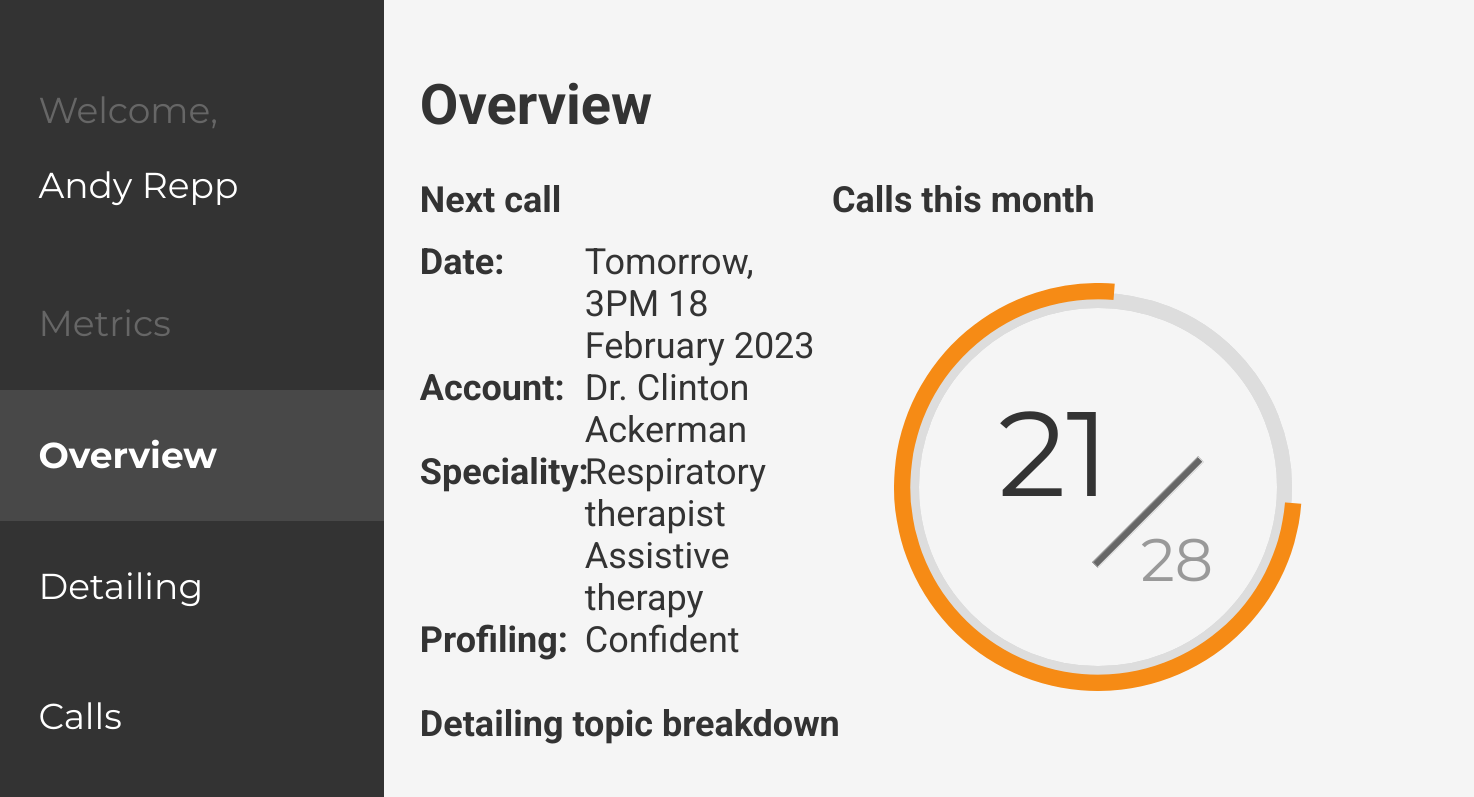
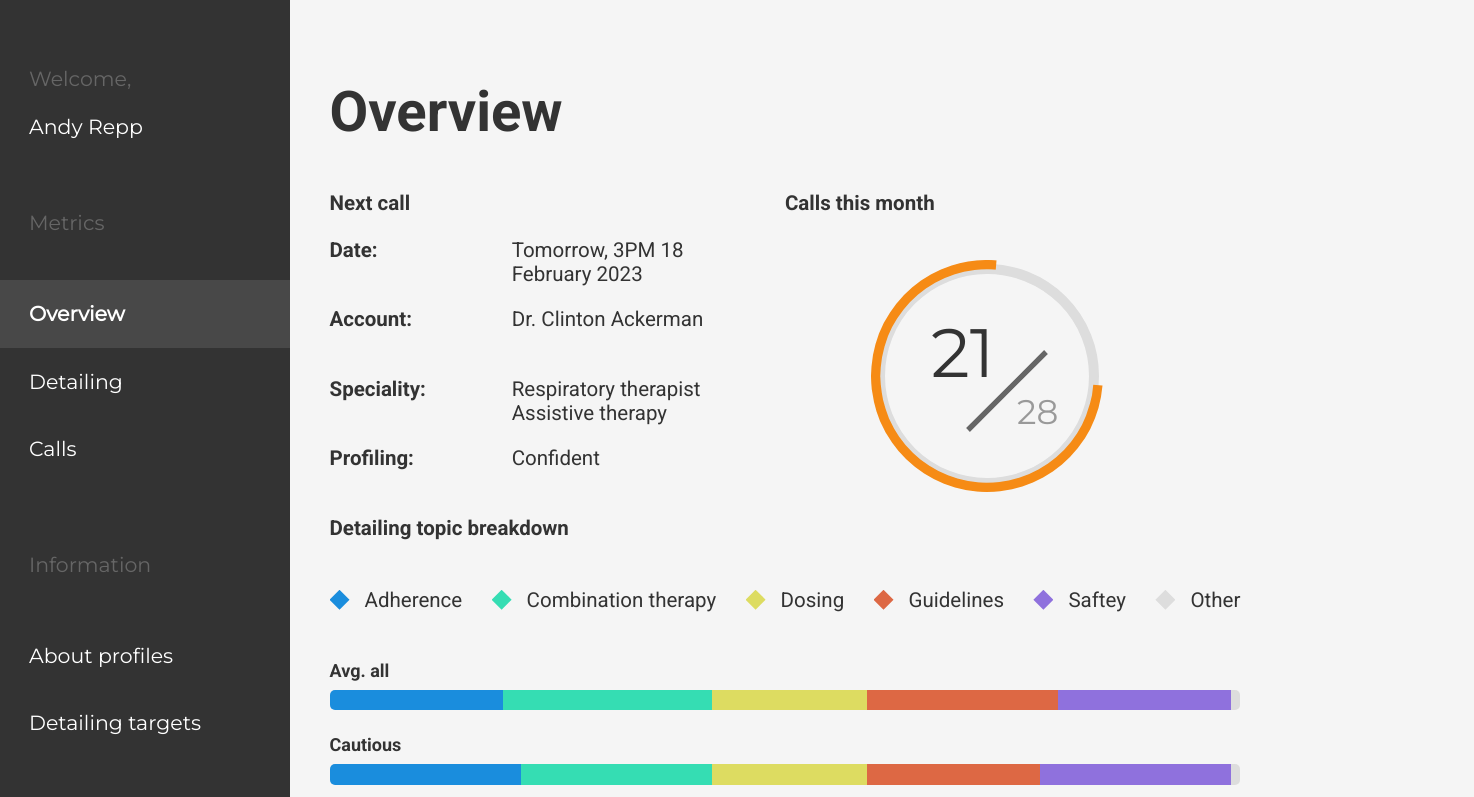
Before and after one commit to SiminAnaraki/business-dashboard, a React (Create React App) app: page / in a window 1280 px wide. Shown: the top 797 px of the page, 1474 px wide, since content can reach past the window. Built offline with nearby package versions, Linux system fonts and the light colour scheme.

Commit message:
improve css

```diff
--- a/public/index.html
+++ b/public/index.html
@@ -3,6 +3,8 @@
   <head>
     <meta charset="utf-8" />
     <link rel="icon" href="%PUBLIC_URL%/favicon.ico" />
+    <link href="https://fonts.googleapis.com/css2?family=Roboto:wght@400;700&display=swap" rel="stylesheet">
+    <link href="https://fonts.googleapis.com/css2?family=Montserrat:ital@0;1&family=Roboto:wght@400;700&display=swap" rel="stylesheet">
     <meta name="viewport" content="width=device-width, initial-scale=1" />
     <meta name="theme-color" content="#000000" />
     <meta
--- a/src/App.css
+++ b/src/App.css
@@ -15,15 +15,22 @@
   --donut-orange:#F68b15;
   --heading:#666666;
   --donut-denominator:#999999;
-}
-p,h2 {
   font-size: 36px;
 }
 h1 {
-  font-size: 56px;
+  font-size: 1.56rem;
 }
+p,h2 {
+  font-size: .57rem;
+}
+
+h3 {
+  font-size: .5rem;
+}
+
 body {
   background-color: var(--bg);
+  font-family: 'Roboto';
 }
 a {
   text-decoration: none;
@@ -39,10 +46,11 @@ li {
 .flex {
   display:flex;
   flex-wrap: wrap;
+  height:100%;
 }
 .sidebar {
-  width:30%;
+  width:22.65%;
 }
 .overview {
-  width:70%;
+  width:77.35%;
 }
--- a/src/components/donut/Donut.jsx
+++ b/src/components/donut/Donut.jsx
@@ -60,13 +60,13 @@ const Donut = () => {
     };
 
     return (
-        <div style={{ position: 'relative', width: '408px', height: '408px' }}>
+        <div style={{ position: 'relative' }}>
             <div className='layer'></div>
             <canvas ref={chartRef} id="runningValue" onClick={handleChartClick}></canvas>
             <div style={{ position: 'absolute', top: '50%', left: '50%', transform: 'translate(-50%, -50%)rotate(-90deg)', textAlign: 'center'}}>
-                <span className='numerator'>{n}</span>
+                <div className='numerator'>{n}</div>
                 <hr></hr>
-                <span className='denominator'>28</span>
+                <div className='denominator'>28</div>
             </div>
         </div>
     );
--- a/src/components/donut/donut.css
+++ b/src/components/donut/donut.css
@@ -1,32 +1,36 @@
 .layer {
     position:absolute;
-    width:95%;
-    height:95%;
+    width:96.5%;
+    height:96.5%;
     border-radius: 50%;
-    border:15px solid var(--gray);
-    top:2.5%;
-    right:2.5%;
+    border:10px solid var(--gray);
+    top:1.8%;
+    right:1.8%;
     z-index: -50;
 }
 .numerator {
     color:var(--side-bg);
-    font-size: 120px;
+    font-size: 1.9rem;
     position: absolute;
-    bottom:-10px;
-    left:25px
+    bottom:0;
+    right:45%;
+
 }
 .denominator {
     color: var(--donut-denominator);
-    font-size: 60px;
+    font-size: .95rem;
     position: absolute;
-    top:65px;
-    right:10px
+    top:90%;
+    left:70%;
 
 }
 hr {
     transform: rotate(-45deg);
-    width:150px;
-    height:8px;
+    width:110px;
+    height:5px;
     background-color: var(--heading);
-    margin:50px 0 0 100px;
+    border:.5px solid var(--heading);
+    margin:30px 0px  0 40px;
+    box-shadow: ;
+
 }
--- a/src/components/lineChart/lineChart.css
+++ b/src/components/lineChart/lineChart.css
@@ -42,6 +42,7 @@
   /*Line Styles */
   .line {
     width:100%;
+    margin-bottom: 1.5%;
   }
   .chart-title {
     margin-bottom: 1%;
@@ -49,7 +50,7 @@
   .line-flex-holder{
     display: flex;
     width: 100%;
-    height: 36px;
+    height: .57rem;
     margin-bottom: 10px;
 
   }
@@ -68,15 +69,15 @@
   .part::after {
     content:  attr(data-percentage) "%";
     position: absolute;
-    top:130%;
+    top:145%;
     left:50%;
     transform: translateX(-50%);
-    width:18%;
-    min-width: 30px;
-    max-width: 45px;
-    height: 18px;
+    width:25%;
+    min-width: 40px;
+    max-width: 54px;
+    height: 20px;
     background-color: #fff;
-    box-shadow: 1px 1px 8px 2px rgb(189, 187, 187);
+    box-shadow:0px 3px 10px #00000040;
     border-radius: 3px;
     text-align: center;
     align-items: center;
@@ -88,15 +89,16 @@
   .part::before {
     content:"";
     position: absolute;
-    top:110%;
+    top:105%;
     left:50%;
     transform: translateX(-50%);
     width: 0;
-	height: 0;
-	border-left: 10px solid transparent;
-	border-right: 10px solid transparent;
-	border-bottom: 15px solid #fff;
+	  height: 0;
+	  border-left: 7px solid transparent;
+	  border-right: 7px solid transparent;
+	  border-bottom: 9px solid #fff;
     display: none;
+    z-index: 100;
 
   }
   .part.show::after,
--- a/src/components/overview/Overview.jsx
+++ b/src/components/overview/Overview.jsx
@@ -32,7 +32,6 @@ function Overview() {
         <div className='donut segment'>
           <h2 className='header'>Calls this month</h2>
           <div className='donut-chart'>
-            <div className='layer'></div>
             <Donut/>
           </div>
         </div>
--- a/src/components/overview/overview.css
+++ b/src/components/overview/overview.css
@@ -1,13 +1,10 @@
-@import url('https://fonts.googleapis.com/css2?family=Roboto:ital,wght@0,100;0,300;0,400;0,500;0,700;0,900;1,100;1,300;1,400;1,500;1,700;1,900&display=swap');@import url('https://fonts.googleapis.com/css2?family=Montserrat:ital,wght@0,100..900;1,100..900&display=swap');
-@import url('https://fonts.googleapis.com/css2?family=Montserrat:ital,wght@0,100..900;1,100..900&display=swap');
-
 .overview-holder{
     width:92%;
     margin:0 auto;
-    font-family: 'Roboto';
     padding-top: 8%;
     color:var(--side-bg)
 }
+
 .flex-holder {
     display: flex;
     flex-wrap: wrap;
@@ -28,15 +25,15 @@
 }
 
 .details p {
-    width:60%;
+    width:50%;
 
 }
 .donut-chart {
-    height:408px;
-    width:408px;
+    height:232px;
+    width:232px;
     -ms-transform: rotate(90deg);
     -webkit-transform: rotate(90deg);
     transform: rotate(90deg);
     font-family: 'Montserrat';
-    margin:15% 0 0 15%;
+    margin:10% 0 0 19%;
 }
--- a/src/components/sidebar/sidebar.css
+++ b/src/components/sidebar/sidebar.css
@@ -1,4 +1,3 @@
-@import url('https://fonts.googleapis.com/css2?family=Montserrat:ital,wght@0,100..900;1,100..900&display=swap');
 .sidebar-holder {
     font-family: 'Montserrat';
     background-color: var(--side-bg);
@@ -7,13 +6,14 @@
     height: 100%;
     width:100%;
 }
+
 .heading {
     color:var(--heading);
     margin: 17% 0 45px 10%;
 }
 .greeting {
     color:var(--heading);
-    padding: 23% 0 0 10%;
+    padding: 22.8% 0 0 10%;
 }
 .user {
     padding: 8% 0 7.5% 10%;
@@ -22,7 +22,7 @@
     padding-top:7%;
 }
 li {
-    padding: 11.24% 0 11.3% 10%;
+    padding: 7.3% 0 7.3% 10%;
     position: relative;
     transition: all .1s ease;
     cursor: pointer;
```
